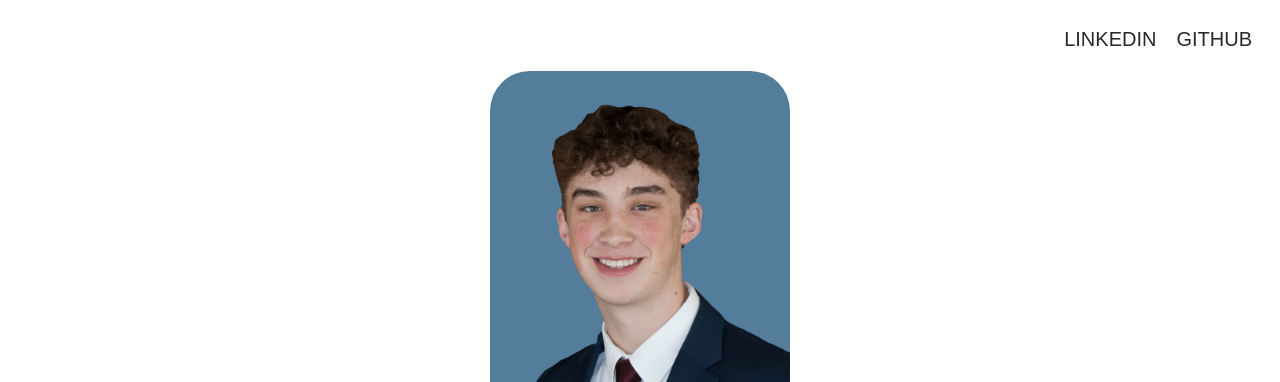
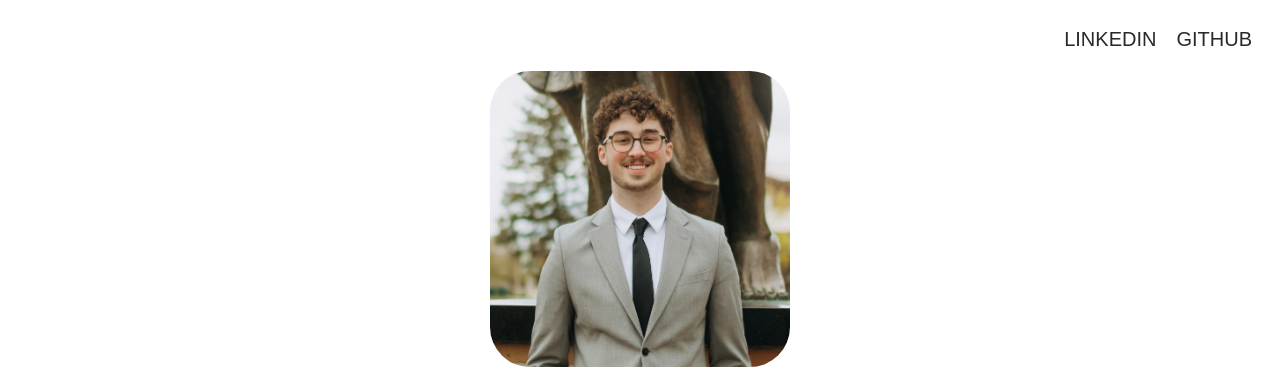
Before and after one commit to hawkinsma/hawkinsma.github.io, a plain HTML site: page index.html in a window 1280 px wide. Shown: the top 382 px of the page. Drawn offline with nearby package versions, Linux system fonts and the light colour scheme; a web font is replaced by a local one.

Commit message:
Changed pictures

```diff
--- a/index.html
+++ b/index.html
@@ -28,7 +28,7 @@
     </header>
 
     <section class="headshot">
-        <img src="images/headshotcolor.png">
+        <img src="images/headshot.jpg">
     </section>
 
     <h1 class="header-intro">Hi, I'm Matthew</h1>
```
Also changed, not shown: images/headshot.jpg (added), images/headshotcolor.png (deleted).
